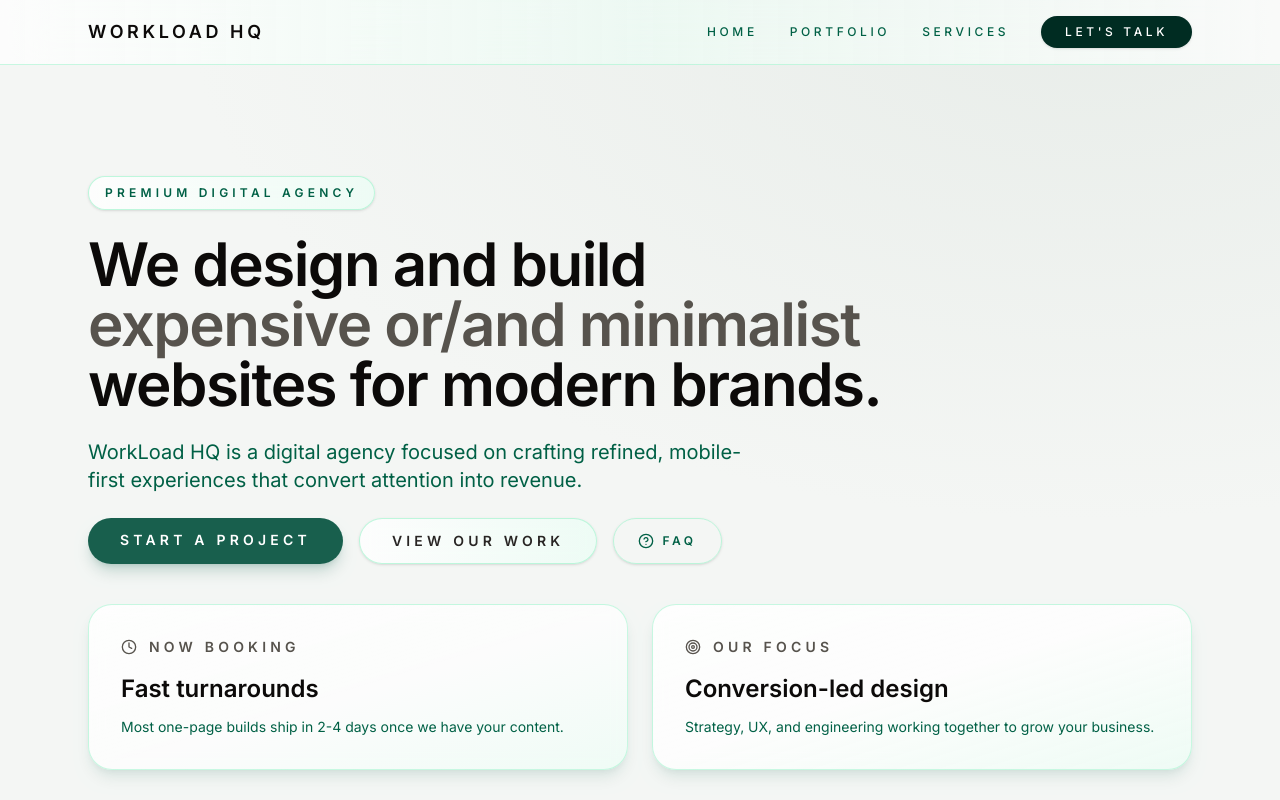
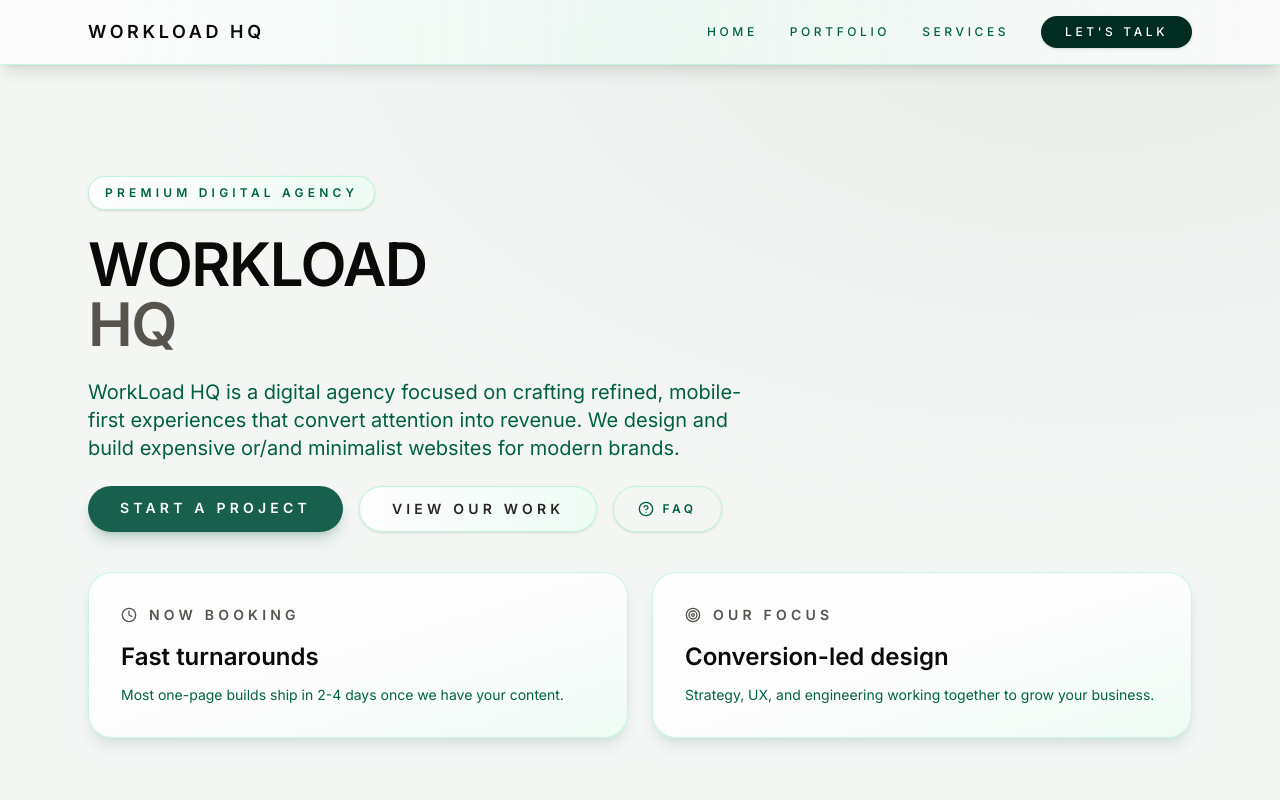
Before and after one commit to alfredulu/workload-hq, a Next.js app: page / in a window 1280 px wide. Shown: the top 800 px of the page. Built offline with nearby package versions, Linux system fonts and the light colour scheme.

Commit message:
update text

```diff
--- a/app/page.tsx
+++ b/app/page.tsx
@@ -162,15 +162,13 @@ function Hero() {
           Premium Digital Agency
         </span>
         <h1 className="text-4xl font-semibold tracking-tight text-stone-950 md:text-6xl">
-          We design and build
-          <span className="block text-stone-600">
-            expensive or/and minimalist
-          </span>
-          websites for modern brands.
+          WORKLOAD
+          <span className="block text-stone-600">HQ</span>
         </h1>
         <p className="max-w-2xl text-lg text-emerald-800 md:text-xl">
           WorkLoad HQ is a digital agency focused on crafting refined, mobile-
-          first experiences that convert attention into revenue.
+          first experiences that convert attention into revenue. We design and
+          build expensive or/and minimalist websites for modern brands.
         </p>
         <div className="flex flex-col gap-4 sm:flex-row">
           <a
--- a/components/Navbar.tsx
+++ b/components/Navbar.tsx
@@ -26,7 +26,7 @@ export default function Navbar() {
   }, [open]);
 
   return (
-    <nav className="fixed top-0 w-full z-50 border-b border-emerald-200/60 bg-gradient-to-r from-white/70 via-emerald-50/60 to-white/70 backdrop-blur-xl">
+    <nav className="fixed top-0 w-full z-50 border-b border-emerald-200/60 bg-gradient-to-r from-white/70 via-emerald-50/60 to-white/70 backdrop-blur-xl shadow-lg">
       <div className="mx-auto flex max-w-6xl items-center justify-between px-6 py-4">
         <Link href="/" className="text-lg font-semibold tracking-[0.2em] text-stone-950">
           WORKLOAD HQ
```
Also changed, not shown: public/images/herobackground.jpg (added).
